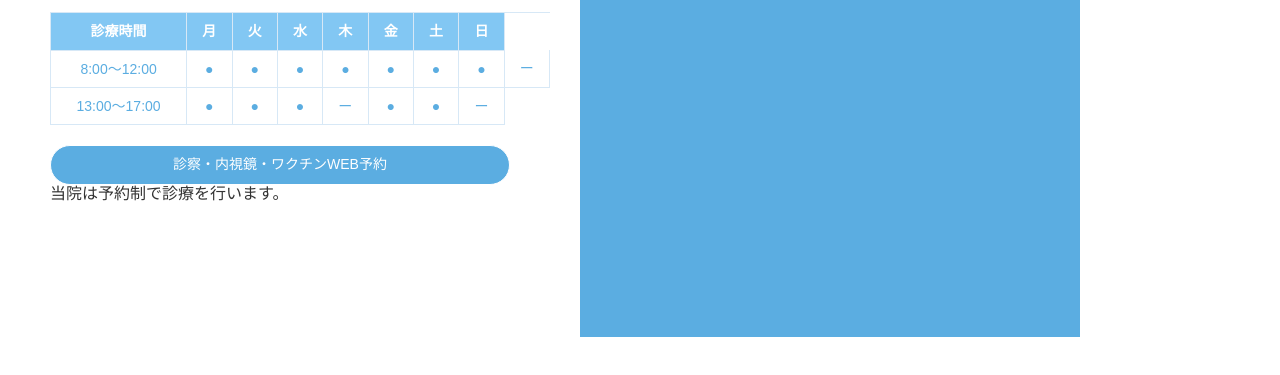
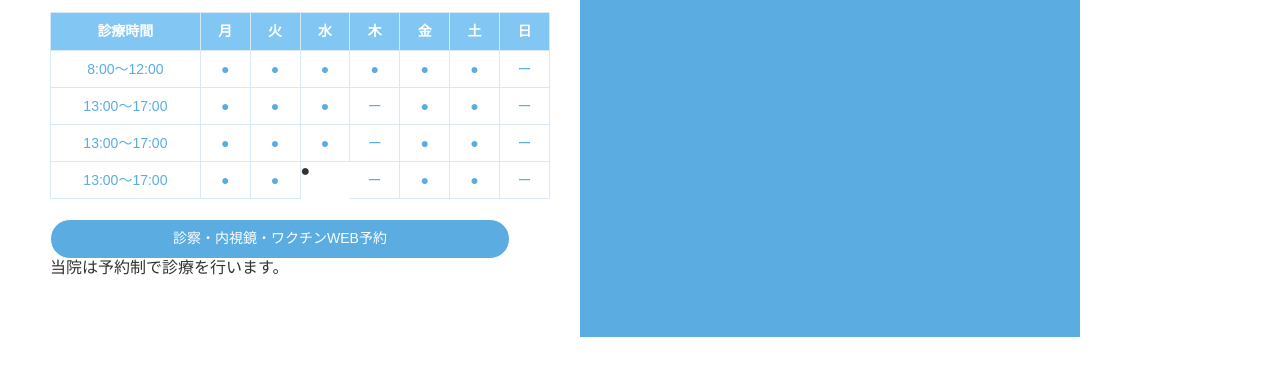
Before and after one commit to ayaka-nobeoka/reproduction01, a plain HTML site: page index.html in a window 1280 px wide. Shown: the part 2969-3344 px from the top of the page. Drawn offline with Linux system fonts and the light colour scheme.

Commit message:
html.cssまで

```diff
--- a/index.html
+++ b/index.html
@@ -250,7 +250,6 @@
                                         <td class="schedule-time02">●</td><!-- 木 -->
                                         <td class="schedule-time02">●</td><!-- 金 -->
                                         <td class="schedule-time02">●</td><!-- 土 -->
-                                        <td class="schedule-time02">●</td><!-- 土 -->
                                         <td class="schedule-time02">ー</td><!-- 日 -->
                                       </tr>
                                       <tr>
@@ -258,6 +257,26 @@
                                         <td class="schedule-time02">●</td><!-- 月 -->
                                         <td class="schedule-time02">●</td><!-- 火 -->
                                         <td class="schedule-time02">●</td><!-- 水 -->
+                                        <td class="schedule-time02">ー</td><!-- 木 -->
+                                        <td class="schedule-time02">●</td><!-- 金 -->
+                                        <td class="schedule-time02"> ●</td><!-- 土 -->
+                                        <td class="schedule-time02">ー</td><!-- 日 -->
+                                      </tr>
+                                      <tr>
+                                        <td class="schedule-time02">13:00〜17:00</td>
+                                        <td class="schedule-time02">●</td><!-- 月 -->
+                                        <td class="schedule-time02">●</td><!-- 火 -->
+                                        <td class="schedule-time02">●</td><!-- 水 -->
+                                        <td class="schedule-time02">ー</td><!-- 木 -->
+                                        <td class="schedule-time02">●</td><!-- 金 -->
+                                        <td class="schedule-time02"> ●</td><!-- 土 -->
+                                        <td class="schedule-time02">ー</td><!-- 日 -->
+                                      </tr>
+                                      <tr>
+                                        <td class="schedule-time02">13:00〜17:00</td>
+                                        <td class="schedule-time02">●</td><!-- 月 -->
+                                        <td class="schedule-time02">●</td><!-- 火 -->
+                                        <td class="schedußle-time02">●</td><!-- 水 -->
                                         <td class="schedule-time02">ー</td><!-- 木 -->
                                         <td class="schedule-time02">●</td><!-- 金 -->
                                         <td class="schedule-time02"> ●</td><!-- 土 -->
```
